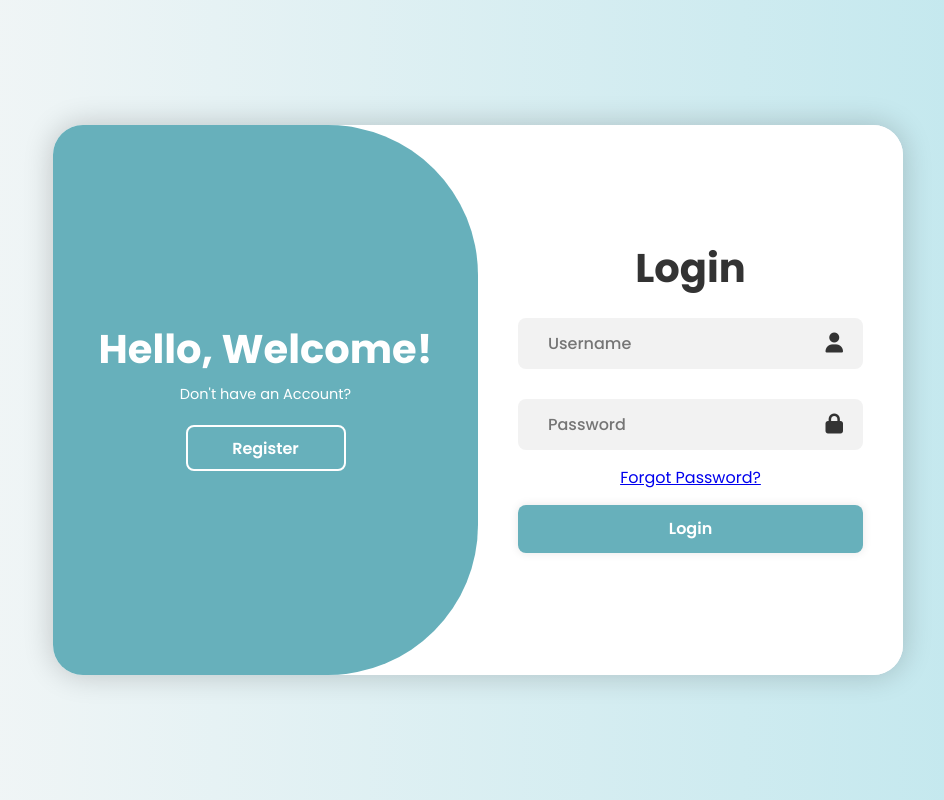
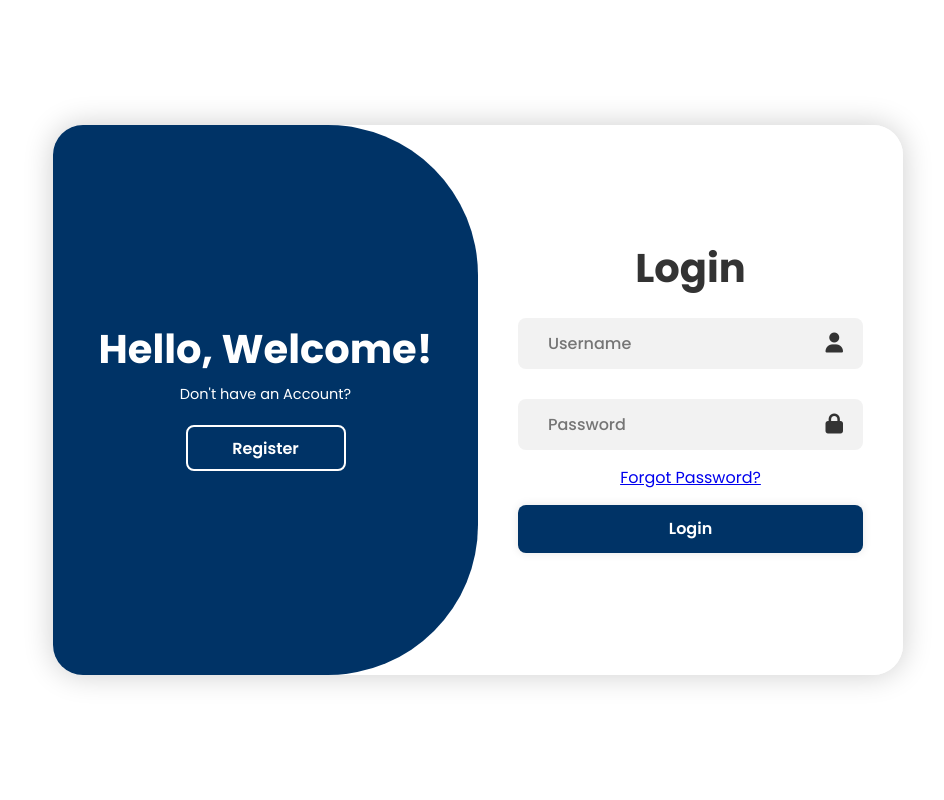
Before and after one commit to WAD621S-2025/Uni-Timetable-Manager, a PHP site: page / in a window 1280 px wide. Shown: the whole page, without its empty margins (162-1106 px from the left). Run offline with PHP 8.4, Linux system fonts and the light colour scheme.

Commit message:
Update colors and fixing errors.css

```diff
--- a/styling.css
+++ b/styling.css
@@ -12,7 +12,7 @@ body {
   justify-content: center;
   align-items: center;
   min-height: 100vh;
-  background: linear-gradient(90deg, #f7f7f7, #bde6ed);
+  background:(#ebebeb)
 }
 
 .container {
@@ -49,7 +49,7 @@ body {
   color: #333;
   text-align: center;
   padding: 40px;
-  z-index: 1;
+  z-index: 3;
   transition: 0.6s ease-in-out 1.2s;
   visibility: visible;
 }
@@ -94,7 +94,7 @@ body {
 .btn {
   width: 100%;
   height: 48px;
-  background-color: #67b0bb;
+  background-color: #003366 ;
   border-radius: 8px;
   box-shadow: 0 0 10px rgba(0,0,0,0.1);
   border: none;
@@ -117,7 +117,7 @@ body {
   left: -250%;
   width: 300%;
   height: 100%;
-  background: #67b0bb;
+  background: #003366;
   border-radius: 150px;
   z-index: 2;
   transition: 1.8s ease-in-out;
@@ -136,7 +136,7 @@ body {
   flex-direction: column;
   justify-content: center;
   align-items: center;
-  z-index: 3;
+  z-index: 2;
   transition: 0.6s ease-in-out;
   text-align: center;
   padding: 40px;
```
